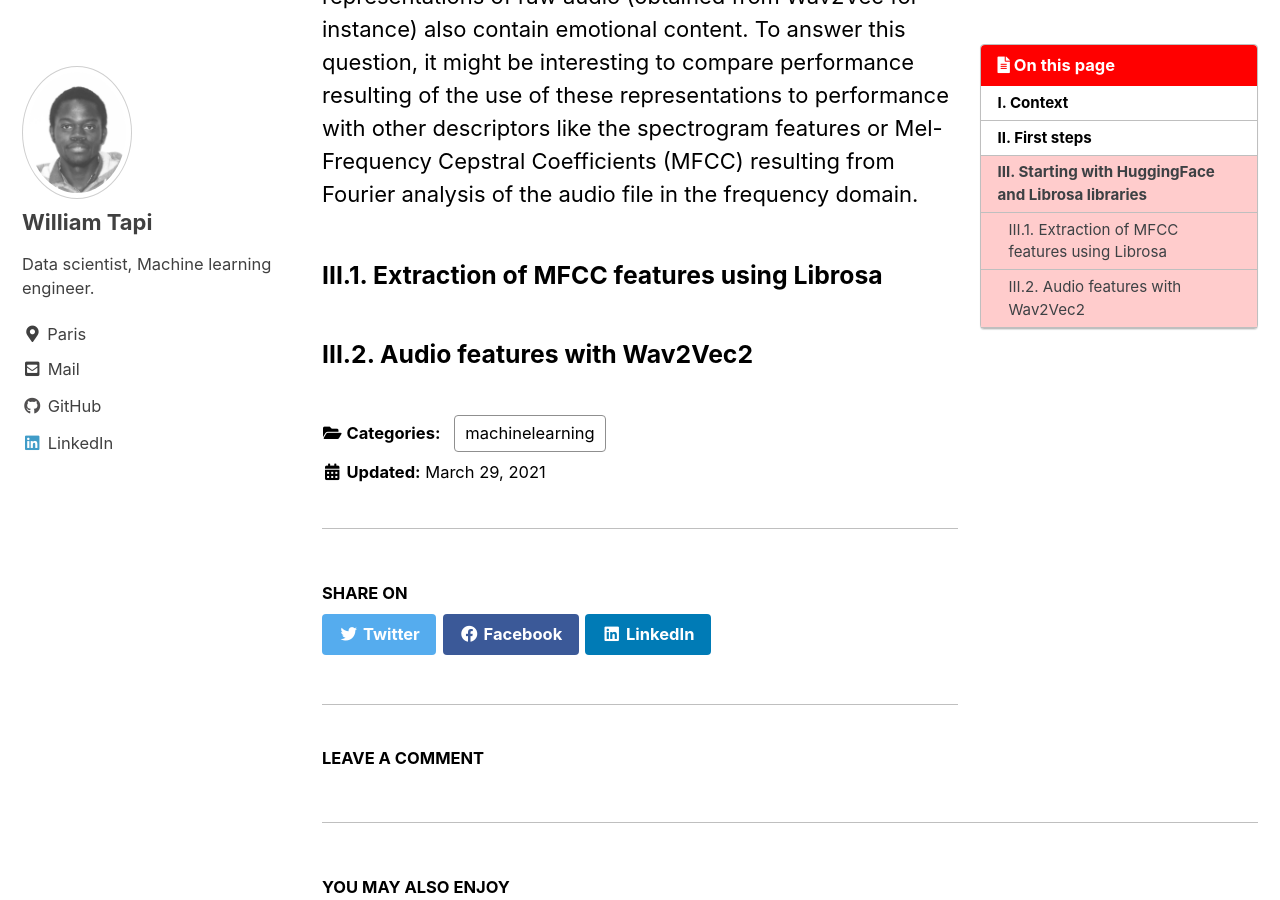
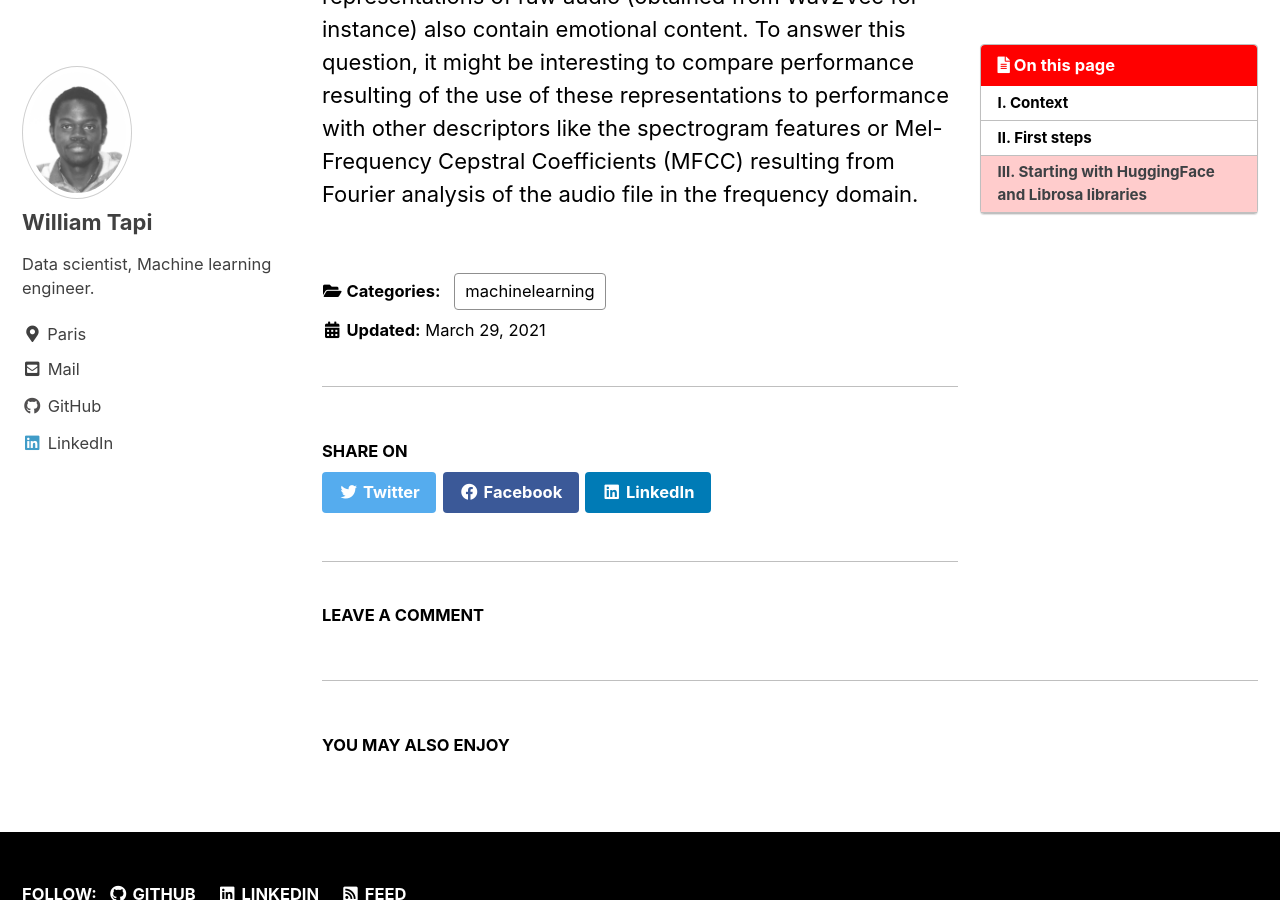
Before and after one commit to Will007-max/Will007-max.github.io, a Jekyll site: the page built from _posts/2021-03-29-first_project.md, in a window 1280 px wide and 900 px high, scrolled down 3773 px. Built offline with Jekyll 4.4.1, drawn with Linux system fonts in a browser that asks for light colours; cached includes are drawn as plain includes; comment, search, counter and statistics services are not loaded.

Commit message:
new modif

```diff
--- a/_posts/2021-03-29-first_project.md
+++ b/_posts/2021-03-29-first_project.md
@@ -47,8 +47,3 @@ My first research about *transformers* applied to audio led me to automatic spee
 It is usually established that emotion detection in speech may be done through linguistics (words are used for semantics) and/or paralinguistics (acoustic waves from audio).
 
 Talking about transformers, in the case of speech emotion recognition, we can ask to ourselves if the trained *contextual* representations of raw audio (obtained from Wav2Vec for instance) also contain emotional content. To answer this question, it might be interesting to compare performance resulting of the use of these representations to performance with other descriptors like the spectrogram features or Mel-Frequency Cepstral Coefficients (MFCC) resulting from Fourier analysis of the audio file in the frequency domain.
-
-### III.1. Extraction of MFCC features using Librosa
-
-
-### III.2. Audio features with Wav2Vec2
```
Also changed, not shown: _pages/projects.md (+5 -0 lines).
